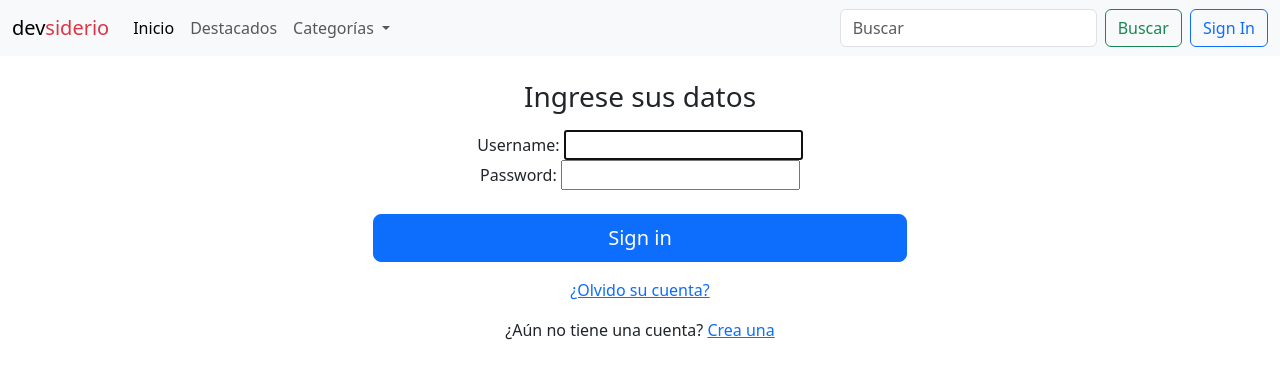
After one commit to devsiderio/devsiderio-blog, a Django app: page /account/login/ in a window 1280 px wide. The commit adds this page. Shown: the top 379 px of the page. Run offline with Django 5.2, Linux system fonts and the light colour scheme; data comes from the database, SQL or seed files in the repository; both versions use the stored data as it was after the commit.

Commit message:
add user login and logout

```diff
--- a/blogs/models.py
+++ b/blogs/models.py
@@ -32,7 +32,7 @@ class Category(models.Model):
 		verbose_name_plural = 'categories'
 
 	def get_absolute_url(self):
-			return reverse("blogs:category", kwargs={"slug": self.slug})
+		return reverse("blogs:category", kwargs={"slug": self.slug})
 
 	def __str__(self):
 		return self.title
--- a/blogs/templates/navbar.html
+++ b/blogs/templates/navbar.html
@@ -60,6 +60,21 @@
         />
         <button class="btn btn-outline-success" type="submit">Buscar</button>
       </form>
+      {% if user.is_authenticated %}
+      <form action="{% url 'logout' %}" method="post" style="display: inline">
+        {% csrf_token %}
+        <button type="submit" class="btn btn-outline-primary ms-2">
+          Sign Out
+        </button>
+      </form>
+      {% else %}
+      <a
+        class="btn btn-outline-primary ms-2"
+        href="{% url 'login' %}"
+        role="button"
+        >Sign In</a
+      >
+      {% endif %}
     </div>
   </div>
 </nav>
--- a/core/settings.py
+++ b/core/settings.py
@@ -56,7 +56,7 @@ ROOT_URLCONF = 'core.urls'
 TEMPLATES = [
     {
         'BACKEND': 'django.template.backends.django.DjangoTemplates',
-        'DIRS': [],
+        'DIRS': [BASE_DIR / 'templates'],
         'APP_DIRS': True,
         'OPTIONS': {
             'context_processors': [
@@ -129,3 +129,6 @@ MEDIA_ROOT = BASE_DIR / 'media'
 DEFAULT_AUTO_FIELD = 'django.db.models.BigAutoField'
 
 AUTH_USER_MODEL = 'users.User'
+
+LOGOUT_REDIRECT_URL = '/'
+LOGIN_REDIRECT_URL = '/'
--- a/core/urls.py
+++ b/core/urls.py
@@ -19,7 +19,9 @@ from django.urls import path, include
 from django.conf import settings
 from django.conf.urls.static import static
 
+
 urlpatterns = [
     path('admin/', admin.site.urls),
-    path('', include('blogs.urls'))
+    path('account/', include('django.contrib.auth.urls')),
+    path('', include('blogs.urls')),
 ] + static(settings.MEDIA_URL, document_root=settings.MEDIA_ROOT)
--- /dev/null
+++ b/templates/registration/login.html
@@ -0,0 +1,28 @@
+{% extends 'base.html' %} {% block content %}
+<div class="container-xxl bd-gutter mt-3 my-md-4 bd-layout">
+  <main class="container">
+    <div class="row g-5">
+      <div class="col-md-3"></div>
+
+      <div class="col-md-6">
+        <div class="w-100 m-auto text-center">
+          <form method="post" action="{% url 'login' %}">
+            {% csrf_token %}
+            <h1 class="h3 mb-3 fw-normal">Ingrese sus datos</h1>
+            {{ form }}
+            <button class="w-100 btn btn-lg btn-primary mt-4" type="submit">
+              Sign in
+            </button>
+          </form>
+          <p class="mt-3">
+            <a href="{% url 'password_reset' %}">¿Olvido su cuenta?</a>
+          </p>
+          <p class="mt-3">¿Aún no tiene una cuenta? <a href="">Crea una</a></p>
+        </div>
+      </div>
+
+      <div class="col-md-3"></div>
+    </div>
+  </main>
+</div>
+{% endblock %}
```
Also changed, not shown: db.sqlite3.
